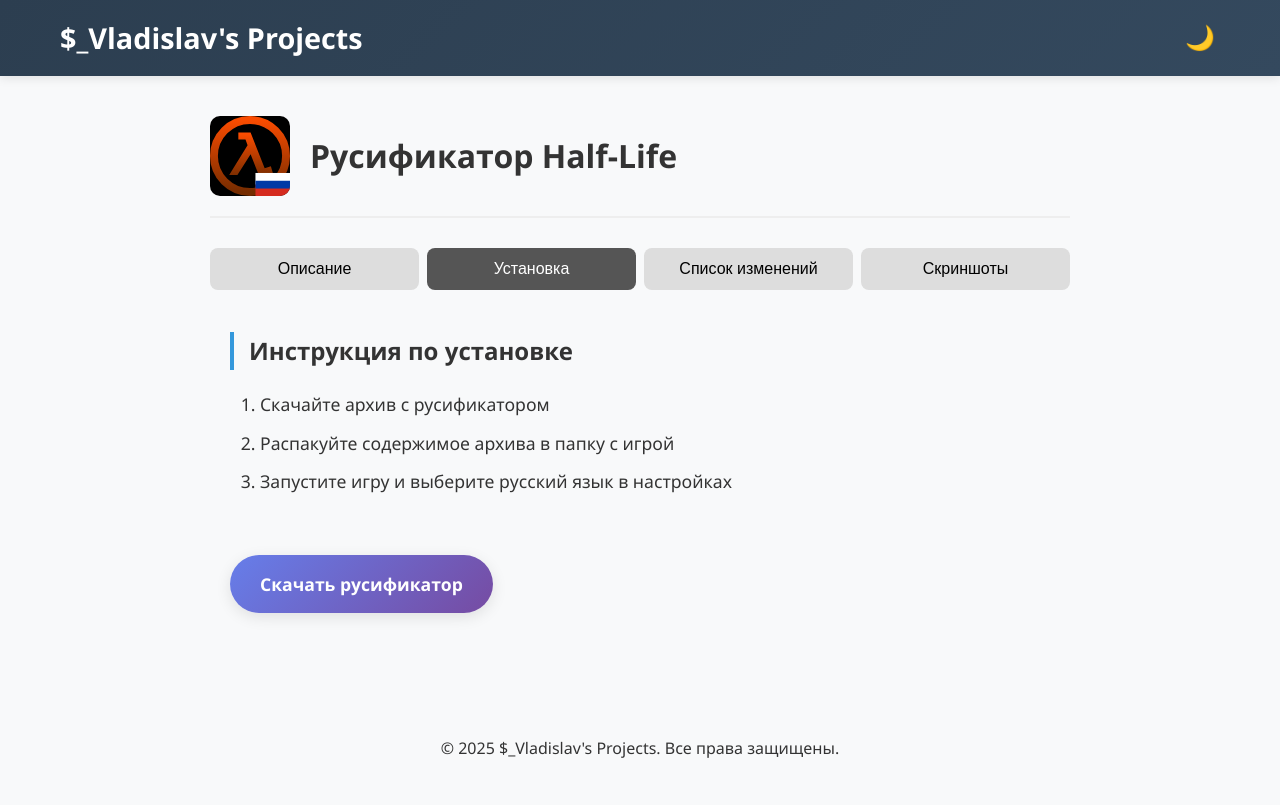
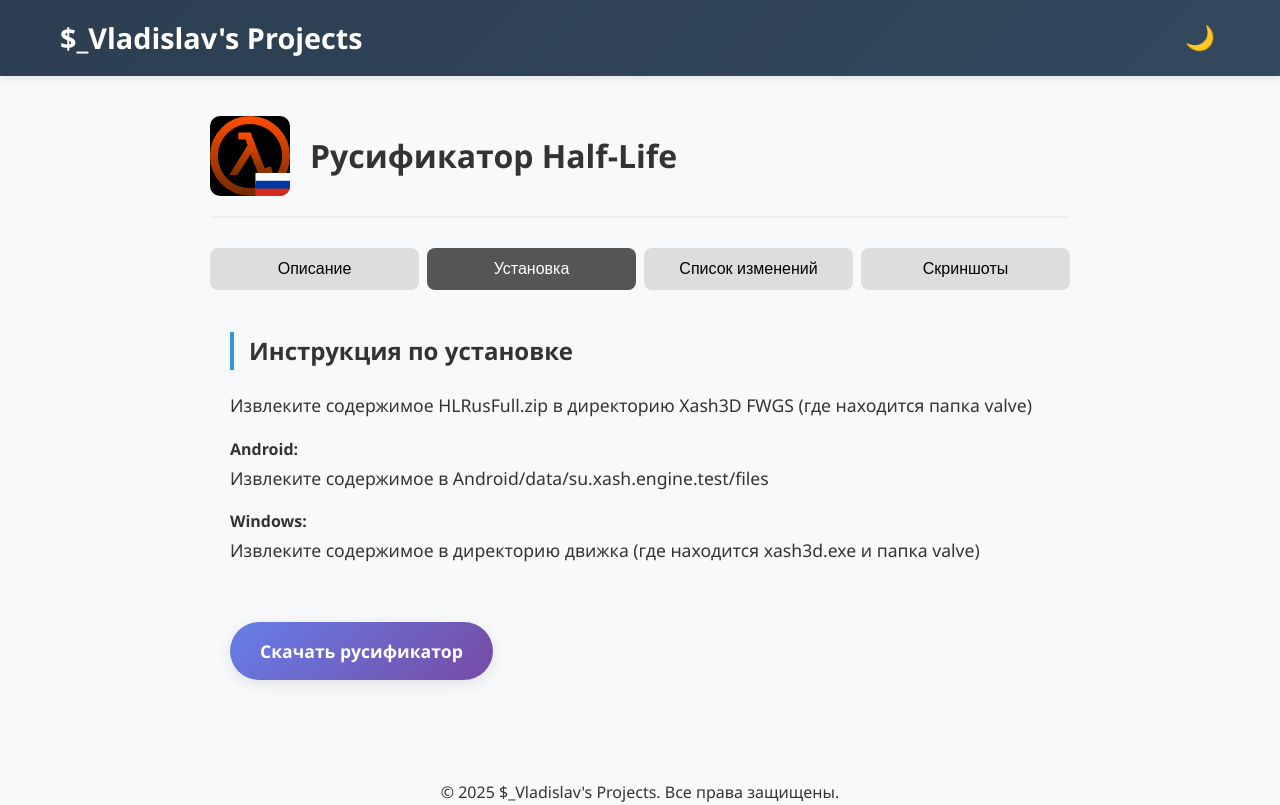
Before and after one commit to Vladislav4KZ/my-projects, a React (Create React App) app: page /my-projects/hl-rus in a window 1280 px wide. Both pictures are taken after a click on the button "Установка". Built offline with nearby package versions, Linux system fonts and the light colour scheme.

Commit message:
Fix saving dark/light theme state, add installation instructions for Half-Life Russian localization

```diff
--- a/src/App.js
+++ b/src/App.js
@@ -12,12 +12,10 @@
 import './styles/App.css';
 
 function App() {
-  const [darkMode, setDarkMode] = useState(false);
-
-  useEffect(() => {
-    const isDark = localStorage.getItem('darkMode') === 'true';
-    setDarkMode(isDark);
-  }, []);
+  const [darkMode, setDarkMode] = useState(() => {
+    // Сразу получаем значение из localStorage при инициализации состояния
+    return localStorage.getItem('darkMode') === 'true';
+  });
 
   useEffect(() => {
     // Применяем тему немедленно при переключении
--- a/src/pages/HalfLifeRus.js
+++ b/src/pages/HalfLifeRus.js
@@ -83,11 +83,11 @@
         {activeTab === 'installation' && (
           <section className="installation">
             <h2>Инструкция по установке</h2>
-            <ol>
-              <li>Скачайте архив с русификатором</li>
-              <li>Распакуйте содержимое архива в папку с игрой</li>
-              <li>Запустите игру и выберите русский язык в настройках</li>
-            </ol>
+            <p>Извлеките содержимое HLRusFull.zip в директорию Xash3D FWGS (где находится папка valve)</p>
+            <strong>Android:</strong>
+            <p>Извлеките содержимое в Android/data/su.xash.engine.test/files</p>
+            <strong>Windows:</strong>
+            <p>Извлеките содержимое в директорию движка (где находится xash3d.exe и папка valve)</p>
           </section>
         )}
 
@@ -138,14 +138,14 @@
             <div className="modal-content" onClick={(e) => e.stopPropagation()}>
               <button className="modal-close" onClick={closeModal}>✖</button>
               <button className="modal-prev" onClick={goToPreviousScreenshot}>←</button>
-              <img src={process.env.PUBLIC_URL + screenshots[currentScreenshotIndex]} alt="Full screen screenshot" className="modal-image" />
+              <img src={process.env.PUBLIC_URL + screenshots[currentScreenshotIndex]} alt="Полноэкранный скриншот" className="modal-image" />
               <button className="modal-next" onClick={goToNextScreenshot}>→</button>
             </div>
           </div>
         )}
 
         <section className="download">
-          <a href="#" className="download-btn">Скачать русификатор</a>
+          <a href="https://disk.yandex.kz/d/umtg0XZYDnlsqw" className="download-btn">Скачать русификатор</a>
         </section>
 
         <CommentSection darkMode={darkMode} term="HalfLifeRus" />
```
